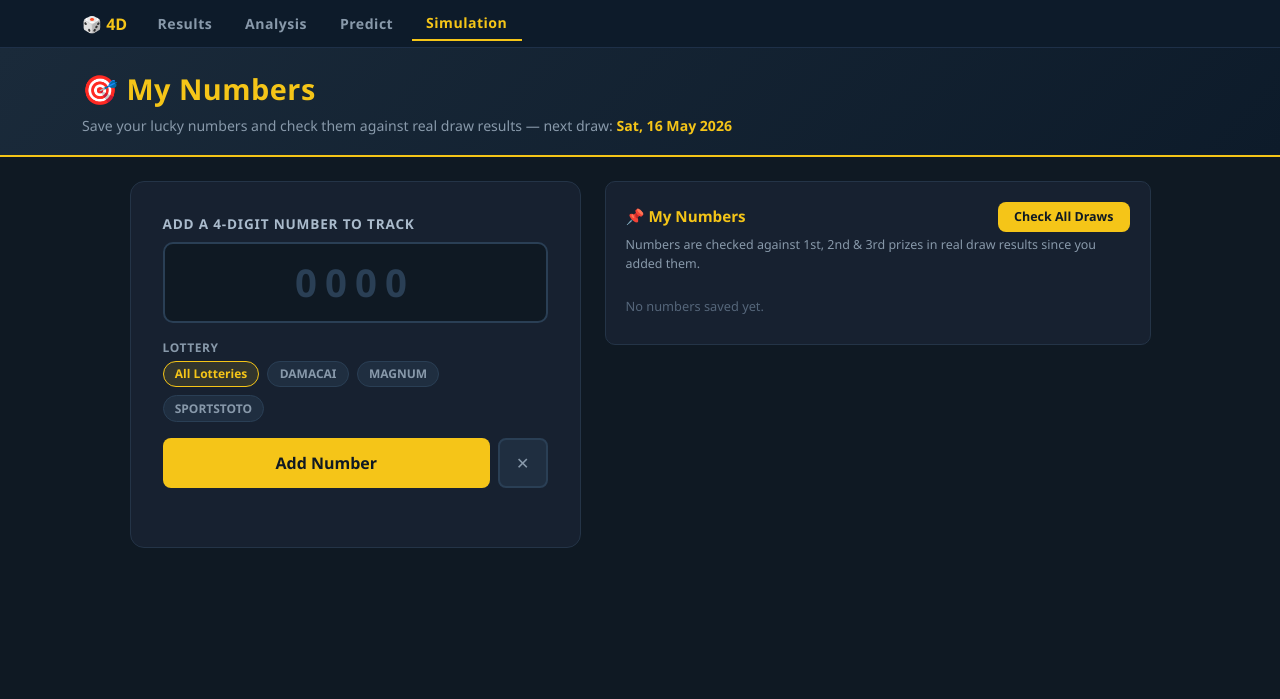
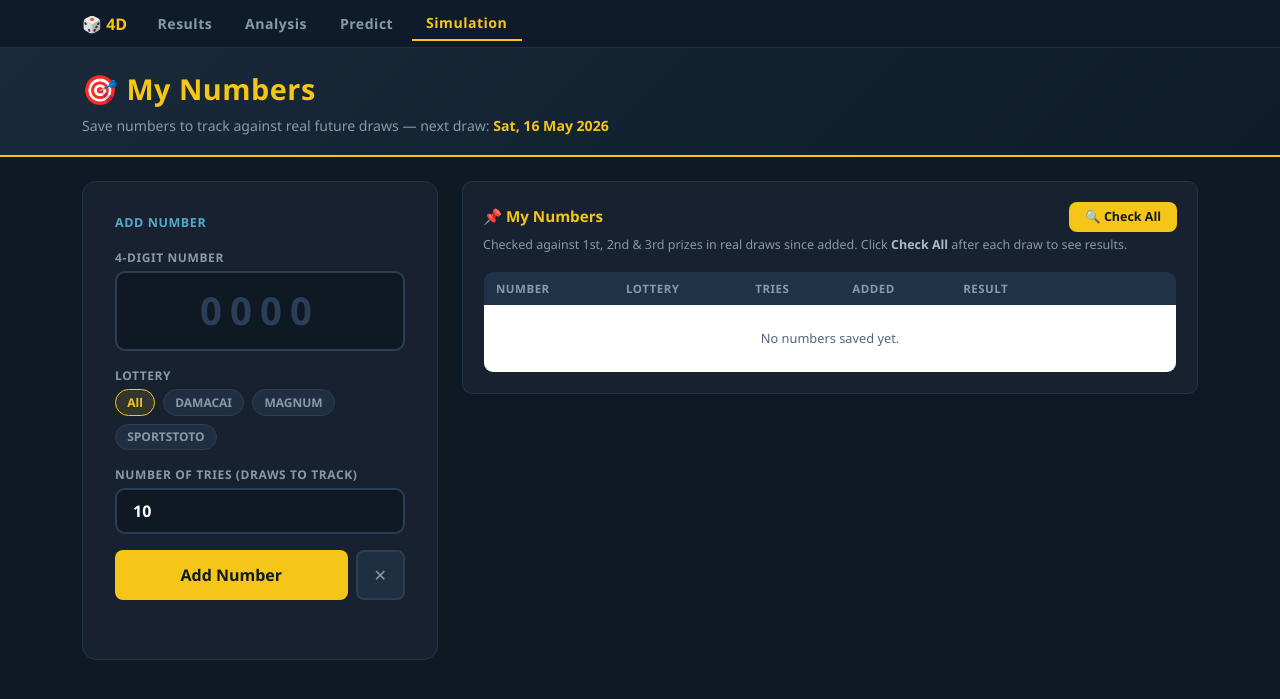
Before and after one commit to saupin/4d-lottery-checker, a Flask app: page /simulate in a window 1280 px wide. Shown: the top 699 px of the page. Run offline with Flask 3, Linux system fonts and the light colour scheme.

Commit message:
Add tries input, inline edit, and remove to My Numbers tracker

```diff
--- a/templates/simulate.html
+++ b/templates/simulate.html
@@ -4,66 +4,124 @@
 
 {% block header %}
   <h1>&#127919; My Numbers</h1>
-  <p>Save your lucky numbers and check them against real draw results &mdash; next draw: <strong style="color:#f5c518">{{ next_draw }}</strong></p>
+  <p>Save numbers to track against real future draws &mdash; next draw: <strong style="color:#f5c518">{{ next_draw }}</strong></p>
 {% endblock %}
 
 {% block content %}
 <div class="row g-4 justify-content-center">
 
-  <!-- Add number column -->
-  <div class="col-lg-5">
-    <div class="search-card">
-      <label class="mb-2 d-block">Add a 4-digit number to track</label>
+  <!-- Add / Edit form -->
+  <div class="col-lg-4">
+    <div class="search-card" id="entry-form">
+      <div id="form-title" class="mb-3" style="font-size:.78rem;color:#55aacc;font-weight:700;text-transform:uppercase;letter-spacing:.6px">
+        Add Number
+      </div>
+
+      <input type="hidden" id="editKey" value="" />
+
+      <label class="mb-1 d-block" style="font-size:.75rem;color:#8899aa;text-transform:uppercase;letter-spacing:.6px">4-digit number</label>
       <input id="trackInput" class="number-input mb-3"
              type="text" inputmode="numeric" pattern="\d{4}"
              maxlength="4" placeholder="0000" autocomplete="off" />
 
       <label class="mb-1 d-block" style="font-size:.75rem;color:#8899aa;text-transform:uppercase;letter-spacing:.6px">Lottery</label>
       <div class="d-flex gap-2 flex-wrap mb-3">
-        {% for key, lbl in [('all','All Lotteries'),('damacai','DAMACAI'),('magnum','MAGNUM'),('toto','SPORTSTOTO')] %}
+        {% for key, lbl in [('all','All'),('damacai','DAMACAI'),('magnum','MAGNUM'),('toto','SPORTSTOTO')] %}
         <span class="filter-pill {% if key == 'all' %}active{% endif %}"
               id="tl-{{ key }}" onclick="selectLot('{{ key }}')">{{ lbl }}</span>
         {% endfor %}
       </div>
 
+      <label class="mb-1 d-block" style="font-size:.75rem;color:#8899aa;text-transform:uppercase;letter-spacing:.6px">Number of tries (draws to track)</label>
+      <input id="triesInput" class="sim-input mb-3"
+             type="number" min="1" max="365" value="10" placeholder="10" />
+
       <div class="d-flex gap-2">
-        <button class="btn-search flex-grow-1" onclick="addNumber()">Add Number</button>
-        <button class="btn-clear" onclick="clearInput()" title="Clear">&#10005;</button>
+        <button class="btn-search flex-grow-1" id="submit-btn" onclick="submitForm()">Add Number</button>
+        <button class="btn-clear" id="cancel-btn" onclick="cancelEdit()" title="Cancel" style="display:none">Cancel</button>
+        <button class="btn-clear" onclick="resetForm()" title="Clear">&#10005;</button>
       </div>
       <div id="add-msg" class="mt-2" style="font-size:.8rem;min-height:1.2rem"></div>
     </div>
   </div>
 
-  <!-- My numbers list column -->
-  <div class="col-lg-6">
+  <!-- My numbers table -->
+  <div class="col-lg-8">
     <div class="section-card">
-      <div class="d-flex align-items-center justify-content-between mb-1">
+      <div class="d-flex align-items-center justify-content-between mb-1 flex-wrap gap-2">
         <div class="section-title mb-0">&#128204; My Numbers</div>
         <button class="btn-search" style="padding:.35rem 1rem;font-size:.78rem" onclick="checkAll()">
-          Check All Draws
+          &#128269; Check All
         </button>
       </div>
-      <p class="section-sub">Numbers are checked against 1st, 2nd &amp; 3rd prizes in real draw results since you added them.</p>
+      <p class="section-sub">Checked against 1st, 2nd &amp; 3rd prizes in real draws since added. Click <strong style="color:#aabbcc">Check All</strong> after each draw to see results.</p>
 
-      <div id="my-numbers-list">
-        <div style="color:#55667a;font-size:.8rem;padding:.5rem 0">
-          No numbers saved yet. Add one using the form on the left.
-        </div>
+      <div style="overflow-x:auto">
+        <table class="table draw-table mb-0" id="my-table">
+          <thead>
+            <tr>
+              <th>Number</th>
+              <th>Lottery</th>
+              <th>Tries</th>
+              <th>Added</th>
+              <th>Result</th>
+              <th style="width:110px"></th>
+            </tr>
+          </thead>
+          <tbody id="my-numbers-body">
+            <tr id="empty-row">
+              <td colspan="6" style="color:#55667a;font-size:.8rem;text-align:center;padding:1.5rem">
+                No numbers saved yet. Add one using the form.
+              </td>
+            </tr>
+          </tbody>
+        </table>
       </div>
     </div>
   </div>
 
 </div>
 
+<style>
+  #my-table thead th {
+    font-size:.72rem; color:#8899aa; text-transform:uppercase; letter-spacing:.5px;
+    background:#1f3248; border:none; padding:.5rem .75rem;
+  }
+  #my-table tbody td {
+    border-color:#243447; vertical-align:middle; padding:.55rem .75rem; font-size:.85rem;
+  }
+  .cell-num    { font-family:monospace; font-weight:700; font-size:1rem; color:#f5c518; }
+  .cell-lot    { font-size:.72rem; font-weight:600; color:#55aacc; }
+  .cell-tries  { font-size:.78rem; color:#aabbcc; white-space:nowrap; }
+  .cell-date   { font-size:.72rem; color:#55667a; white-space:nowrap; }
+  .cell-result { font-size:.72rem; }
+  .res-win     { color:#22c55e; font-weight:700; }
+  .res-miss    { color:#55667a; }
+  .res-done    { color:#8899aa; font-style:italic; }
+  .res-pending { color:#55667a; }
+  .btn-tbl {
+    background:none; border:1px solid #2a3f55; color:#8899aa;
+    border-radius:5px; padding:.18rem .5rem; font-size:.7rem;
+    cursor:pointer; transition:all .15s; white-space:nowrap;
+  }
+  .btn-tbl:hover          { border-color:#55aacc; color:#55aacc; }
+  .btn-tbl.btn-remove:hover { border-color:#f97316; color:#f97316; }
+  .checking { color:#55aacc; font-style:italic; }
+</style>
+
 <script>
   const trackInput = document.getElementById('trackInput');
+  const triesInput = document.getElementById('triesInput');
   let selectedLot  = 'all';
+  let editMode     = false;
 
-  const LOT_LABELS = { all: 'All Lotteries', damacai: 'DAMACAI', magnum: 'MAGNUM', toto: 'SPORTSTOTO' };
-  const LOT_KEYWORDS = { damacai: 'damacai', magnum: 'magnum', toto: 'toto' };
+  const LOT_LABELS   = { all:'All Lotteries', damacai:'DAMACAI', magnum:'MAGNUM', toto:'SPORTSTOTO' };
+  const LOT_KEYWORDS = { damacai:'damacai', magnum:'magnum', toto:'toto' };
+  const MON_NAMES    = ['','Jan','Feb','Mar','Apr','May','Jun','Jul','Aug','Sep','Oct','Nov','Dec'];
 
   trackInput.addEventListener('input', () => { trackInput.value = trackInput.value.replace(/\D/g,'').slice(0,4); });
-  trackInput.addEventListener('keydown', e => { if (e.key === 'Enter') addNumber(); });
+  trackInput.addEventListener('keydown', e => { if (e.key === 'Enter') submitForm(); });
+  triesInput.addEventListener('keydown', e => { if (e.key === 'Enter') submitForm(); });
 
   function selectLot(key) {
     selectedLot = key;
@@ -71,123 +129,195 @@
     document.getElementById('tl-' + key).classList.add('active');
   }
 
-  function clearInput() {
-    trackInput.value = '';
-    document.getElementById('add-msg').innerHTML = '';
-    trackInput.focus();
+  function today() { return new Date().toISOString().slice(0,10); }
+
+  function fmtDate(iso) {
+    const [y,m,d] = iso.split('-');
+    return `${+d} ${MON_NAMES[+m]} ${y}`;
   }
 
-  /* ── localStorage helpers ── */
-  const STORE_KEY = '4d_my_numbers_v2';
-  function load()       { try { return JSON.parse(localStorage.getItem(STORE_KEY) || '[]'); } catch { return []; } }
-  function save(list)   { localStorage.setItem(STORE_KEY, JSON.stringify(list)); }
-
-  function addNumber() {
-    const num = trackInput.value.trim();
-    if (num.length !== 4) { showMsg('Please enter exactly 4 digits.', 'danger'); return; }
-    const list = load();
-    if (list.some(t => t.num === num && t.lottery === selectedLot)) {
-      showMsg(`${num} (${LOT_LABELS[selectedLot]}) is already in your list.`, 'warning'); return;
-    }
-    list.unshift({ num, lottery: selectedLot, date: today() });
-    save(list);
-    clearInput();
-    renderList();
-    showMsg(`${num} added to My Numbers.`, 'success');
+  function showMsg(msg, type) {
+    const c = { success:'#22c55e', danger:'#f97316', warning:'#f5c518' };
+    document.getElementById('add-msg').innerHTML = `<span style="color:${c[type]}">${msg}</span>`;
+    if (type === 'success') setTimeout(() => document.getElementById('add-msg').innerHTML = '', 3000);
   }
 
-  function removeNumber(num, lottery) {
-    save(load().filter(t => !(t.num === num && t.lottery === lottery)));
-    renderList();
+  /* ── localStorage ── */
+  const STORE_KEY = '4d_my_numbers_v3';
+  function loadList() { try { return JSON.parse(localStorage.getItem(STORE_KEY) || '[]'); } catch { return []; } }
+  function saveList(l) { localStorage.setItem(STORE_KEY, JSON.stringify(l)); }
+
+  /* ── Form submit (add or save edit) ── */
+  function submitForm() {
+    const num   = trackInput.value.trim();
+    const tries = parseInt(triesInput.value, 10) || 10;
+    if (num.length !== 4) { showMsg('Please enter exactly 4 digits.', 'danger'); return; }
+    if (tries < 1)        { showMsg('Tries must be at least 1.', 'danger'); return; }
+
+    const list = loadList();
+    const key  = document.getElementById('editKey').value;
+
+    if (editMode && key) {
+      const idx = list.findIndex(t => entryKey(t) === key);
+      if (idx !== -1) {
+        list[idx].lottery = selectedLot;
+        list[idx].tries   = tries;
+      }
+      saveList(list);
+      cancelEdit();
+      showMsg('Entry updated.', 'success');
+    } else {
+      if (list.some(t => t.num === num && t.lottery === selectedLot)) {
+        showMsg(`${num} (${LOT_LABELS[selectedLot]}) is already tracked.`, 'warning'); return;
+      }
+      list.unshift({ num, lottery: selectedLot, tries, date: today() });
+      saveList(list);
+      resetForm();
+      showMsg(`${num} added.`, 'success');
+    }
+    renderTable();
+    checkAll();
   }
 
-  function today() { return new Date().toISOString().slice(0, 10); }
-
-  function showMsg(msg, type) {
-    const colours = { success: '#22c55e', danger: '#f97316', warning: '#f5c518' };
-    document.getElementById('add-msg').innerHTML =
-      `<span style="color:${colours[type]}">${msg}</span>`;
+  function resetForm() {
+    trackInput.value = '';
+    triesInput.value = '10';
+    selectLot('all');
+    trackInput.focus();
+    document.getElementById('add-msg').innerHTML = '';
   }
 
-  /* ── Render list ── */
-  function renderList(results) {
+  function cancelEdit() {
+    editMode = false;
+    document.getElementById('editKey').value = '';
+    document.getElementById('form-title').textContent = 'Add Number';
+    document.getElementById('submit-btn').textContent = 'Add Number';
+    document.getElementById('cancel-btn').style.display = 'none';
+    resetForm();
+  }
+
+  /* ── Edit an entry ── */
+  function editEntry(key) {
+    const list = loadList();
+    const entry = list.find(t => entryKey(t) === key);
+    if (!entry) return;
+
+    editMode = true;
+    document.getElementById('editKey').value = key;
+    trackInput.value    = entry.num;
+    triesInput.value    = entry.tries || 10;
+    selectLot(entry.lottery);
+
+    document.getElementById('form-title').textContent = `Editing ${entry.num}`;
+    document.getElementById('submit-btn').textContent = 'Save Changes';
+    document.getElementById('cancel-btn').style.display = '';
+
+    document.getElementById('entry-form').scrollIntoView({ behavior: 'smooth', block: 'start' });
+  }
+
+  /* ── Remove an entry ── */
+  function removeEntry(key) {
+    saveList(loadList().filter(t => entryKey(t) !== key));
+    renderTable();
+  }
+
+  function entryKey(t) { return t.num + '|' + t.lottery + '|' + t.date; }
+
+  /* ── Render table ── */
+  function renderTable(results) {
     results = results || {};
-    const list = load();
-    const el = document.getElementById('my-numbers-list');
+    const list = loadList();
+    const tbody = document.getElementById('my-numbers-body');
+
     if (!list.length) {
-      el.innerHTML = '<div style="color:#55667a;font-size:.8rem;padding:.5rem 0">No numbers saved yet.</div>';
+      tbody.innerHTML = `<tr id="empty-row"><td colspan="6" style="color:#55667a;font-size:.8rem;text-align:center;padding:1.5rem">No numbers saved yet.</td></tr>`;
       return;
     }
-    el.innerHTML = list.map(t => {
-      const key    = t.num + '|' + t.lottery;
-      const res    = results[key];
-      let badge = '';
+
+    tbody.innerHTML = list.map(t => {
+      const key     = entryKey(t);
+      const tries   = t.tries || 10;
+      const res     = results[key];
+
+      let resultCell = '';
       if (res === undefined) {
-        badge = '<span style="color:#55667a;font-size:.72rem">—</span>';
-      } else if (res.wins.length === 0) {
-        badge = `<span class="tracked-miss">No wins in ${res.draws_checked} draw${res.draws_checked!==1?'s':''} since ${fmtDate(t.date)}</span>`;
+        resultCell = '<span class="res-pending">—</span>';
+      } else if (res.checking) {
+        resultCell = '<span class="checking">checking…</span>';
+      } else if (res.wins && res.wins.length > 0) {
+        const w = res.wins[0];
+        resultCell = `<span class="res-win">&#127881; ${w.prize} &bull; ${w.date_fmt}</span>`;
+        if (res.wins.length > 1) resultCell += ` <span style="color:#55667a;font-size:.68rem">(+${res.wins.length-1} more)</span>`;
       } else {
-        const w = res.wins[0];
-        badge = `<span class="tracked-win">&#127881; ${w.prize} &bull; ${w.lottery} &bull; ${w.date_fmt}</span>`;
+        const checked = res.draws_checked || 0;
+        const done    = checked >= tries;
+        if (done) {
+          resultCell = `<span class="res-done">No wins in ${tries} draw${tries!==1?'s':''}</span>`;
+        } else {
+          resultCell = `<span class="res-miss">No wins &bull; ${checked}/${tries} draws</span>`;
+        }
       }
+
       return `
-        <div class="tracked-card">
-          <span class="tracked-num">${t.num}</span>
-          <span class="tracked-lot">${LOT_LABELS[t.lottery]}</span>
-          <span class="tracked-date">added ${fmtDate(t.date)}</span>
-          <span class="tracked-result" style="flex:1">${badge}</span>
-          <button class="btn-sm-remove" onclick="checkOne('${t.num}','${t.lottery}','${t.date}')">Check</button>
-          <button class="btn-sm-remove" onclick="removeNumber('${t.num}','${t.lottery}')">&#10005;</button>
-        </div>`;
+        <tr>
+          <td class="cell-num">${t.num}</td>
+          <td class="cell-lot">${LOT_LABELS[t.lottery]}</td>
+          <td class="cell-tries">${tries}</td>
+          <td class="cell-date">${fmtDate(t.date)}</td>
+          <td class="cell-result">${resultCell}</td>
+          <td>
+            <div class="d-flex gap-1">
+              <button class="btn-tbl" onclick="editEntry('${key}')">&#9998; Edit</button>
+              <button class="btn-tbl btn-remove" onclick="removeEntry('${key}')">&#10005;</button>
+            </div>
+          </td>
+        </tr>`;
     }).join('');
   }
 
-  function fmtDate(iso) {
-    const [y,m,d] = iso.split('-');
-    const mNames = ['','Jan','Feb','Mar','Apr','May','Jun','Jul','Aug','Sep','Oct','Nov','Dec'];
-    return `${+d} ${mNames[+m]} ${y}`;
-  }
+  /* ── Check one entry ── */
+  async function checkOne(entry) {
+    try {
+      const res  = await fetch(`/search?number=${encodeURIComponent(entry.num)}`);
+      const data = await res.json();
+      if (!res.ok) return { wins: [], draws_checked: 0 };
 
-  /* ── Check one number ── */
-  async function checkOne(num, lottery, since) {
-    try {
-      const res  = await fetch(`/search?number=${encodeURIComponent(num)}`);
-      const data = await res.json();
-      if (!res.ok) return {};
+      const TOPS   = ['1st Prize','2nd Prize','3rd Prize'];
+      const after  = entry.date;
+      const lotKey = entry.lottery;
 
-      const PRIZE_TIERS = ['1st Prize','2nd Prize','3rd Prize'];
+      const allAfter   = data.matches.filter(m => m.date > after);
+      const drawDates  = new Set(allAfter.map(m => m.date));
 
-      // Count how many distinct draw dates exist after `since` (all lotteries)
-      const drawDatesAfter = new Set(
-        data.matches
-          .filter(m => m.date > since)
-          .map(m => m.date)
+      const wins = allAfter.filter(m =>
+        TOPS.includes(m.prize) &&
+        (lotKey === 'all' || m.lottery.toLowerCase().includes(LOT_KEYWORDS[lotKey]))
       );
 
-      const wins = data.matches.filter(m =>
-        m.date > since &&
-        PRIZE_TIERS.includes(m.prize) &&
-        (lottery === 'all' || m.lottery.toLowerCase().includes(LOT_KEYWORDS[lottery]))
-      );
-
-      return { wins, draws_checked: drawDatesAfter.size };
+      return { wins, draws_checked: drawDates.size };
     } catch { return { wins: [], draws_checked: 0 }; }
   }
 
-  /* ── Check all numbers ── */
+  /* ── Check all ── */
   async function checkAll() {
-    const list = load();
+    const list = loadList();
     if (!list.length) return;
+
+    // Show "checking…" immediately
+    const pending = {};
+    list.forEach(t => { pending[entryKey(t)] = { checking: true }; });
+    renderTable(pending);
+
     const results = {};
     await Promise.all(list.map(async t => {
-      results[t.num + '|' + t.lottery] = await checkOne(t.num, t.lottery, t.date);
+      results[entryKey(t)] = await checkOne(t);
     }));
-    renderList(results);
+    renderTable(results);
   }
 
   /* ── Init ── */
-  renderList();
-  if (load().length) checkAll();
+  renderTable();
+  if (loadList().length) checkAll();
 </script>
 
 {% endblock %}
```
